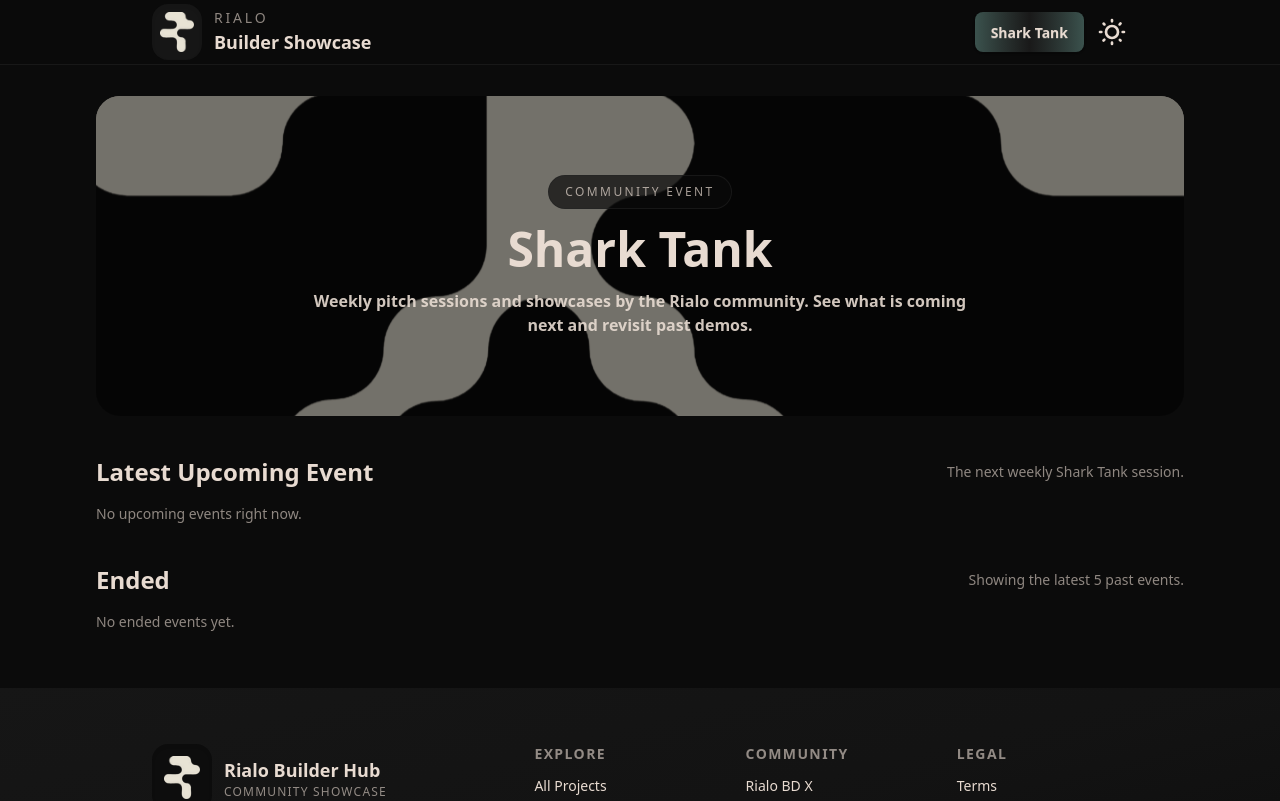
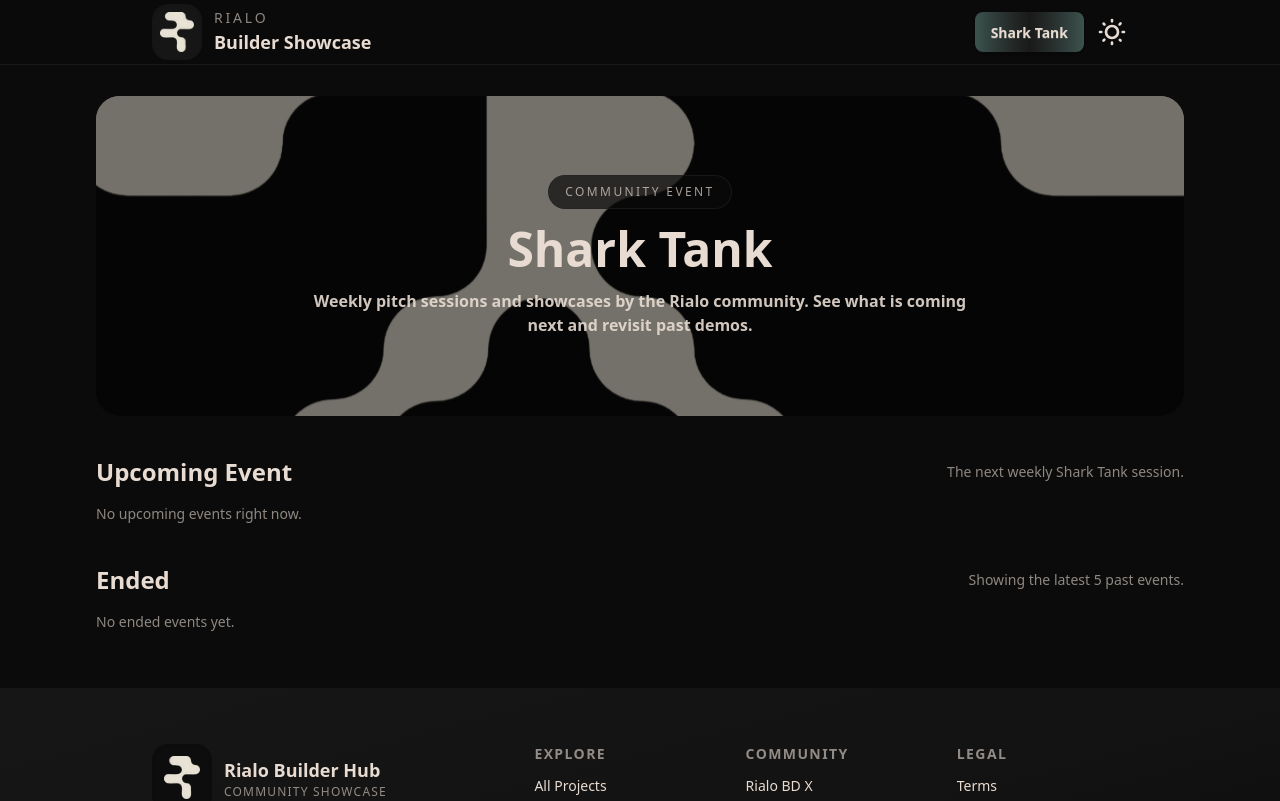
Before and after one commit to Sukanto01899/rialo-build-showcase, a Next.js app: page /shark-tank in a window 1280 px wide. Shown: the top 801 px of the page. Built offline with nearby package versions, Linux system fonts and the light colour scheme; no server answers; the database is empty.

Commit message:
rialo discord added

```diff
--- a/app/shark-tank/[eventId]/page.tsx
+++ b/app/shark-tank/[eventId]/page.tsx
@@ -68,7 +68,7 @@ export default async function SharkTankEventPage({
               {event.status !== "ended" ? (
                 <Link
                   className="btn btn-primary"
-                  href="https://discord.gg/monad"
+                  href="https://discord.gg/rialo"
                   target="_blank"
                   rel="noreferrer"
                 >
--- a/app/shark-tank/page.tsx
+++ b/app/shark-tank/page.tsx
@@ -84,7 +84,7 @@ export default async function SharkTankPage() {
 
       <section className="space-y-4">
         <div className="flex flex-col gap-2 md:flex-row md:items-center md:justify-between">
-          <h2 className="text-2xl font-semibold">Latest Upcoming Event</h2>
+          <h2 className="text-2xl font-semibold">Upcoming Event</h2>
           <p className="text-sm text-base-content/60">
             The next weekly Shark Tank session.
           </p>
@@ -132,7 +132,7 @@ export default async function SharkTankPage() {
                   />
                   <Link
                     className="btn btn-primary w-full"
-                    href="https://discord.gg/monad"
+                    href="https://discord.gg/Yk6BHPQnvm"
                     target="_blank"
                     rel="noreferrer"
                   >
```
